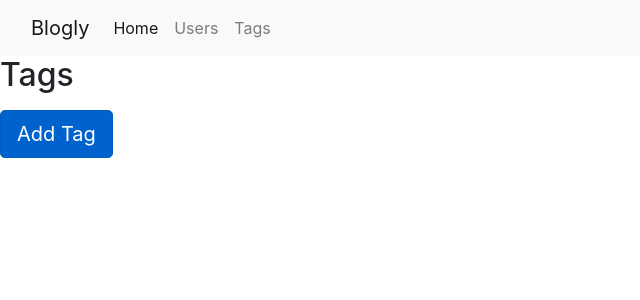
After one commit to Ricardo-Lewin/Blogly, a Flask app: page /tags in a window 1280 px wide. The commit adds this page. Shown: the top 300 px of the page, without its empty margins (0-640 px from the left). Run offline with Flask 2, Linux system fonts and the light colour scheme; data that the repository does not hold is empty; some libraries are stand-ins or nearby versions.

Commit message:
Added Tag capability

```diff
--- a/app.py
+++ b/app.py
@@ -2,7 +2,7 @@
 
 from flask import Flask, request, render_template, redirect, flash
 from flask_debugtoolbar import DebugToolbarExtension
-from models import db, connect_db, User, Post
+from models import db, connect_db, User, Post, Tag, PostTag
 
 app = Flask(__name__)
 
@@ -12,6 +12,7 @@ app.config['SQLALCHEMY_ECHO'] = True
 app.config['SECRET_KEY'] = "apple"
 app.config['DEBUG_TB_INTERCEPT_REDIRECTS'] = False
 debug = DebugToolbarExtension(app)
+
 
 connect_db(app)
 db.create_all()
@@ -104,17 +105,21 @@ def post_details(post_id):
 def add_post_form(user_id):
     """Show form to add new post"""
     user = User.query.get_or_404(user_id)
-    return render_template('post_form.html', user=user)
+    tags = Tag.query.all()
+    return render_template('post_form.html', user=user, tags=tags)
 
 
 @app.route('/users/<int:user_id>/posts/new', methods=["POST"])
 def add_post(user_id):
     """Submits Form Data and adds to database"""
     user = User.query.get_or_404(user_id)
-    new_post = Post(
-        title=request.form['title'],
-        content=request.form['content'],
-        user=user)
+    tag_ids = [int(num) for num in request.form.getlist("tags")]
+    tags = Tag.query.filter(Tag.id.in_(tag_ids)).all()
+
+    new_post = Post(title=request.form['title'],
+                    content=request.form['content'],
+                    user=user,
+                    tags=tags)
 
     db.session.add(new_post)
     db.session.commit()
@@ -126,19 +131,23 @@ def add_post(user_id):
 def edit_post_form(post_id):
     """Show Edit Post Form"""
     post = Post.query.get_or_404(post_id)
-    return render_template('edit_post.html', post=post)
+    tags = Tag.query.all()
+    return render_template('edit_post.html', post=post, tags=tags)
 
 
 @app.route('/posts/<int:post_id>/edit', methods=["POST"])
 def edit_post(post_id):
     """Submits Form Data and adds to database"""
     post = Post.query.get_or_404(post_id)
-
     post.title = request.form['title']
     post.content = request.form['content']
 
+    tag_ids = [int(num) for num in request.form.getlist("tags")]
+    post.tags = Tag.query.filter(Tag.id.in_(tag_ids)).all()
+
     db.session.add(post)
     db.session.commit()
+    flash(f"Post '{post.title}' edited.")
     return redirect(f'/users/{post.user.id}')
 
 
@@ -150,4 +159,82 @@ def post_delete(post_id):
     db.session.delete(post)
     db.session.commit()
 
+    flash(f"Post '{post.title} deleted.")
+
     return redirect(f"/users/{post.user_id}")
+
+
+##### Tags Routes #####
+
+@app.route('/tags')
+def show_tags():
+    """Show All tags"""
+    tags = Tag.query.all()
+    return render_template('tags.html', tags=tags)
+
+
+@app.route('/tags/new')
+def add_tag_form():
+    """Show form to add tag"""
+    posts = Post.query.all()
+    return render_template('add_tag.html', posts=posts)
+
+
+@app.route('/tags/new', methods=["POST"])
+def add_tag():
+    """Submits Form Data and adds to database"""
+    post_ids = [int(num) for num in request.form.getlist("posts")]
+    posts = Post.query.filter(Post.id.in_(post_ids)).all()
+    new_tag = Tag(
+        name=request.form['name'], posts=posts)
+
+    db.session.add(new_tag)
+    db.session.commit()
+    flash(f"Post '{new_tag.name}' added.")
+    return redirect(f"/tags")
+
+
+@app.route('/tags/<int:tag_id>')
+def tags_show(tag_id):
+    """Show a page with info on a specific tag"""
+
+    tag = Tag.query.get_or_404(tag_id)
+    return render_template('tag_details.html', tag=tag)
+
+
+@app.route('/tags/<int:tag_id>/edit')
+def tags_edit_form(tag_id):
+    """Show a form to edit an existing tag"""
+
+    tag = Tag.query.get_or_404(tag_id)
+    posts = Post.query.all()
+    return render_template('edit_tag.html', tag=tag, posts=posts)
+
+
+@app.route('/tags/<int:tag_id>/edit', methods=["POST"])
+def tags_edit(tag_id):
+    """Handle form submission for updating an existing tag"""
+
+    tag = Tag.query.get_or_404(tag_id)
+    tag.name = request.form['name']
+    post_ids = [int(num) for num in request.form.getlist("posts")]
+    tag.posts = Post.query.filter(Post.id.in_(post_ids)).all()
+
+    db.session.add(tag)
+    db.session.commit()
+    flash(f"Tag '{tag.name}' edited.")
+
+    return redirect("/tags")
+
+
+@app.route('/tags/<int:tag_id>/delete', methods=["POST"])
+def tags_destroy(tag_id):
+    """Handle form submission for deleting an existing tag"""
+
+    tag = Tag.query.get_or_404(tag_id)
+    db.session.delete(tag)
+    db.session.commit()
+
+    flash(f"Tag '{tag.name}' deleted.")
+
+    return redirect("/tags")
--- a/templates/base.html
+++ b/templates/base.html
@@ -40,6 +40,9 @@
             <li class="nav-item">
               <a class="nav-link" href="/users">Users</a>
             </li>
+            <li class="nav-item">
+              <a class="nav-link" href="/tags">Tags</a>
+            </li>
           </ul>
         </div>
       </div>
--- /dev/null
+++ b/templates/tags.html
@@ -0,0 +1,18 @@
+{% extends 'base.html' %} {% block title %}Users Listing{% endblock %} {%block
+content %}
+<h2>Tags</h2>
+<ul>
+  {% for tag in tags %}
+  <li>
+    <a href="/tags/{{ tag.id }}">{{tag.name}}</a>
+  </li>
+  {% endfor %}
+</ul>
+<a
+  href="tags/new"
+  class="btn btn-primary btn-lg active"
+  role="button"
+  aria-pressed="true"
+  >Add Tag</a
+>
+{% endblock %}
```
Also changed, not shown: models.py (+26 -0 lines), templates/add_tag.html (added, +44 -0 lines), templates/edit_post.html (+24 -0 lines), templates/edit_tag.html (added, +58 -0 lines), templates/homepage.html (+11 -1 lines), templates/post_form.html (+16 -0 lines), templates/tag_details.html (added, +28 -0 lines).
